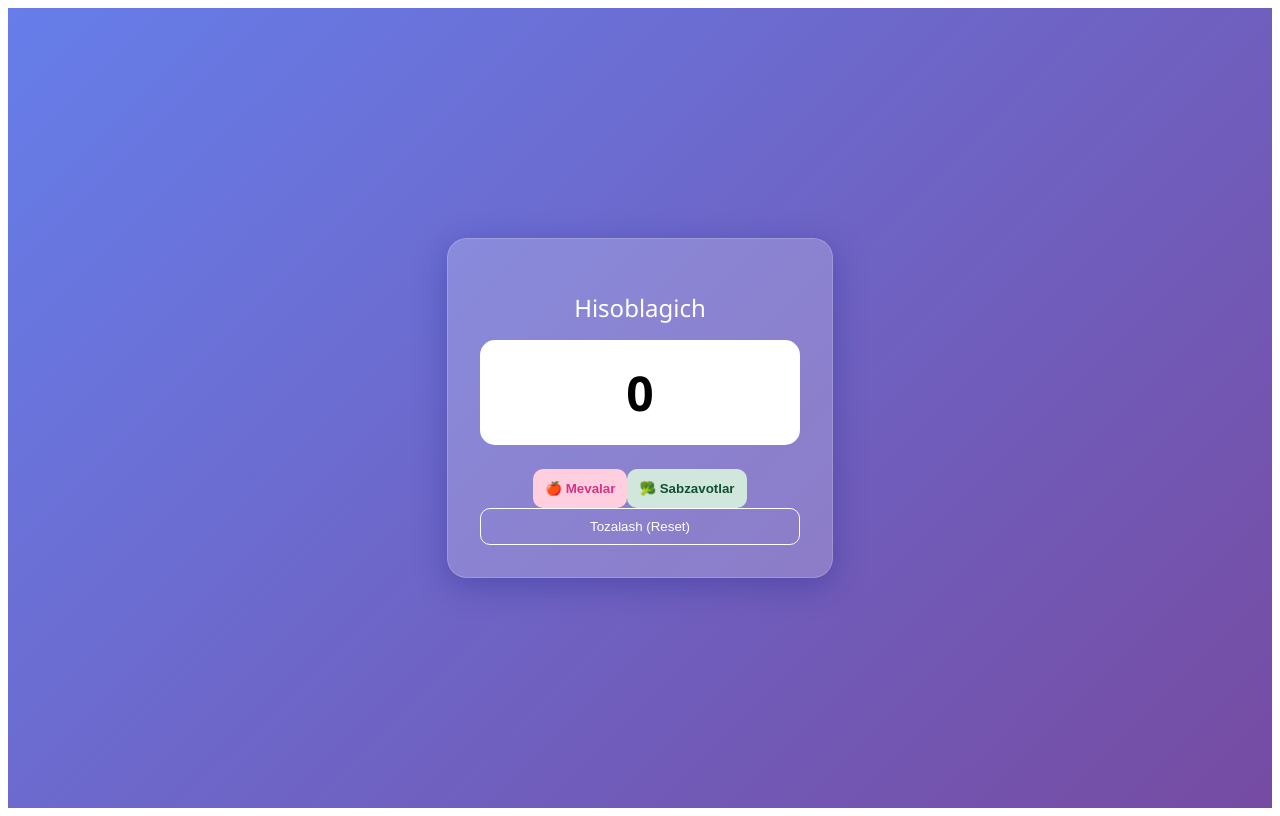
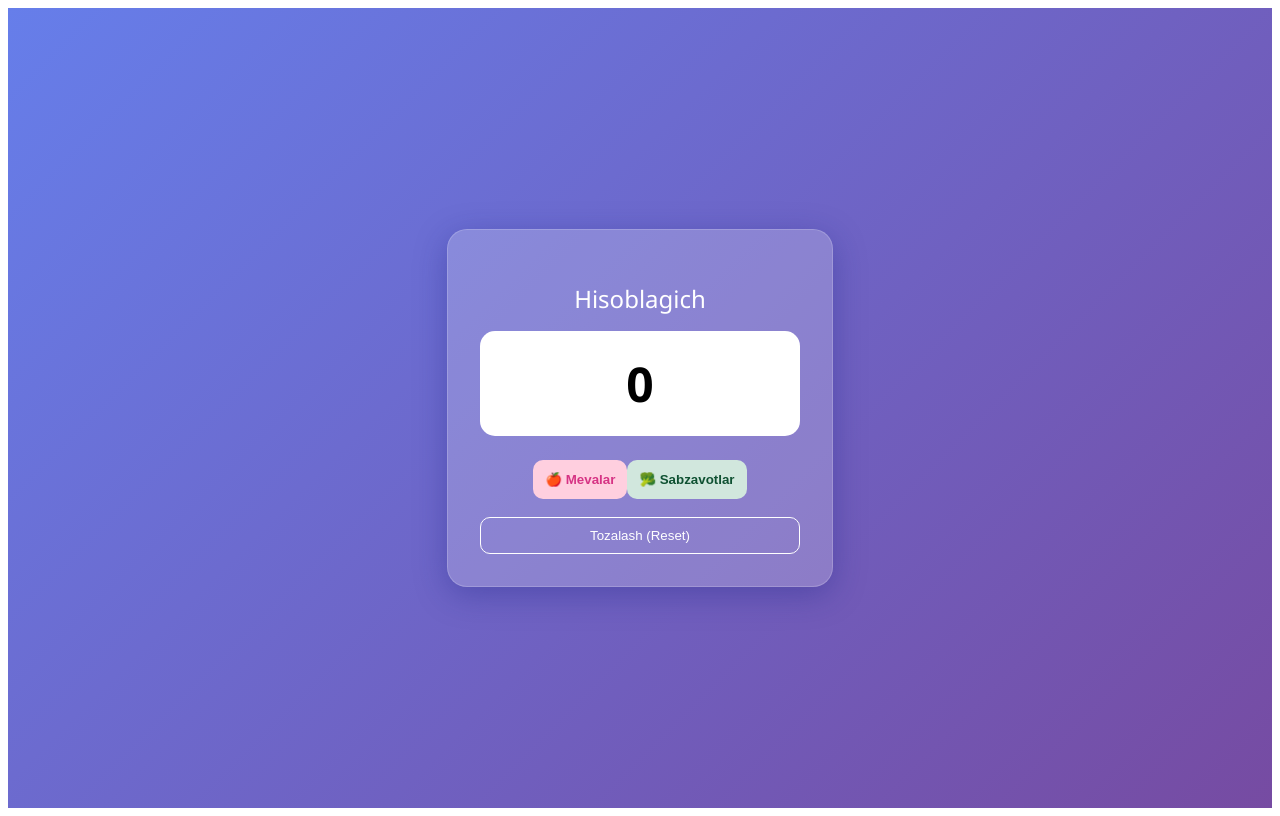
Before and after one commit to umida17/caunt-yasash, a React (Vite) app: page / in a window 1280 px wide. Built offline with nearby package versions, Linux system fonts and the light colour scheme.

Commit message:
modal yasaw

```diff
--- a/src/App.css
+++ b/src/App.css
@@ -81,6 +81,7 @@
   border-radius: 10px;
   cursor: pointer;
   transition: background 0.3s;
+  margin-top: 18px;
 }
 
 .btn-reset:hover {
```
